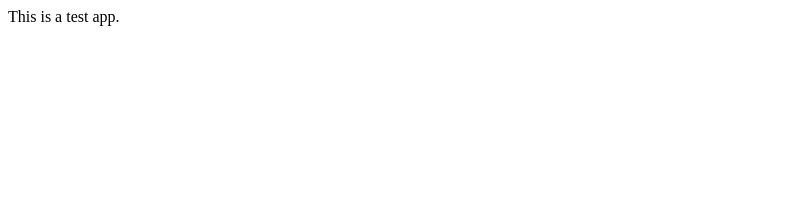
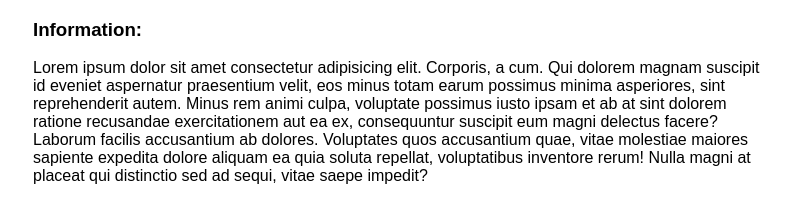
Before and after one commit to edwardtanguay/electron3, an Electron app: page index.html in a window 800 px wide. Drawn offline with Linux system fonts and the light colour scheme.

```diff
--- a/index.html
+++ b/index.html
@@ -4,8 +4,19 @@
     <meta charset="UTF-8">
     <meta name="viewport" content="width=device-width, initial-scale=1.0">
     <title>Test</title>
+    <style>
+        body {
+            padding: 0 25px;
+            font-family: arial;
+        }
+    </style>
 </head>
 <body>
-    This is a test app.
+    <h3>Information:</h3>
+    <p>
+        <span>Lorem ipsum dolor sit amet consectetur adipisicing elit. Corporis, a cum. Qui dolorem magnam suscipit id eveniet aspernatur praesentium velit, eos minus totam earum possimus minima asperiores, sint reprehenderit autem.</span>
+        <span>Minus rem animi culpa, voluptate possimus iusto ipsam et ab at sint dolorem ratione recusandae exercitationem aut ea ex, consequuntur suscipit eum magni delectus facere? Laborum facilis accusantium ab dolores.</span>
+        <span>Voluptates quos accusantium quae, vitae molestiae maiores sapiente expedita dolore aliquam ea quia soluta repellat, voluptatibus inventore rerum! Nulla magni at placeat qui distinctio sed ad sequi, vitae saepe impedit?</span>
+    </p>
 </body>
 </html>
--- a/index.js
+++ b/index.js
@@ -1,7 +1,9 @@
 const { app, BrowserWindow } = require('electron');
 
+
 function createWindows() {
-    let appWindow = new BrowserWindow();
+    let appWindow = new BrowserWindow({ width: 800, height: 600, frame: true });
+    appWindow.removeMenu();
     //appWindow.loadURL('https://tanguay.info/run');
     appWindow.loadFile('./index.html');
 }
--- a/package.json
+++ b/package.json
@@ -9,6 +9,6 @@
   "author": "",
   "license": "",
   "devDependencies": {
-    "electron": "^4.1.4"
+    "electron": "^8.2.5"
   }
 }
```
Also changed, not shown: 1 other file.
